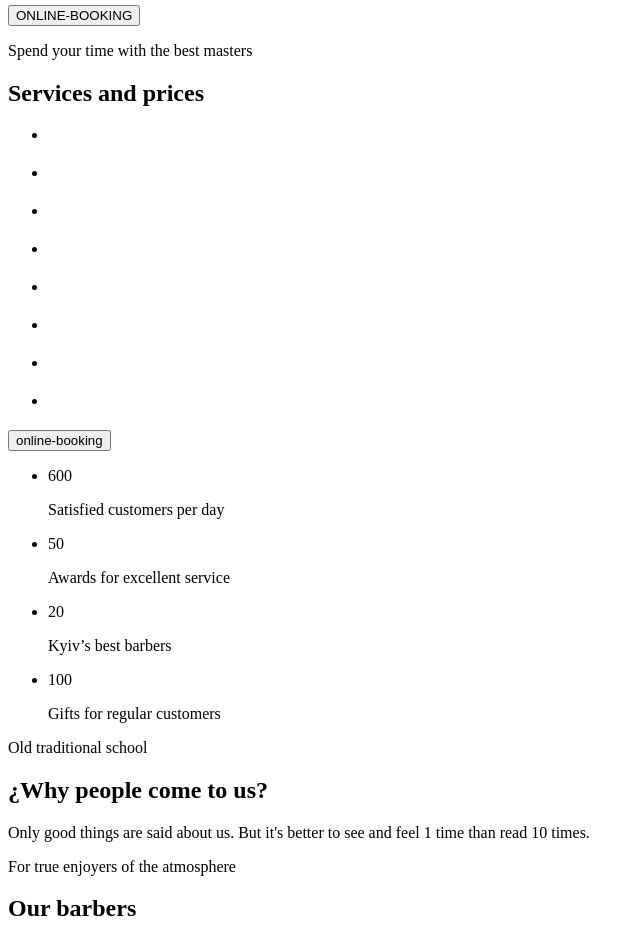
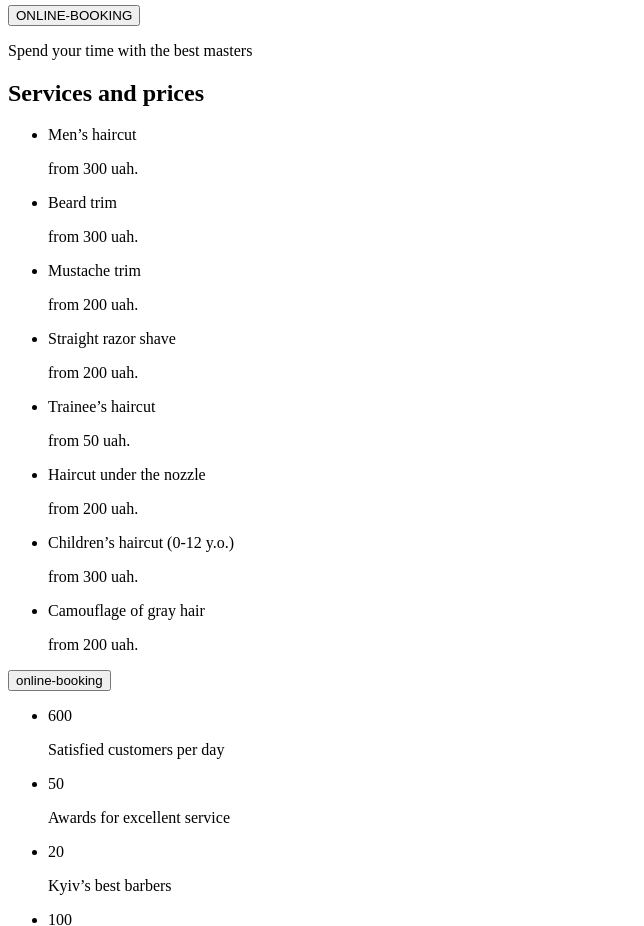
Before and after one commit to tet-n/barbershop-1, a plain HTML site: page index.html in a window 1280 px wide. Shown: the part 1460-2386 px from the top of the page, without its empty margins (0-644 px from the left). Drawn offline with Linux system fonts and the light colour scheme.

Commit message:
added info in services

```diff
--- a/index.html
+++ b/index.html
@@ -57,38 +57,38 @@
         <h2>Services and prices</h2>
         <ul>
           <li>
-            <p></p>
-            <p></p>
+            <p>Men’s haircut</p>
+            <p>from 300 uah.</p>
           </li>
           <li>
-            <p></p>
-            <p></p>
+            <p>Beard trim</p>
+            <p>from 300 uah.</p>
           </li>
           <li>
-            <p></p>
-            <p></p>
+            <p>Mustache trim</p>
+            <p>from 200 uah.</p>
           </li>
           <li>
-            <p></p>
-            <p></p>
+            <p>Straight razor shave</p>
+            <p>from 200 uah.</p>
           </li>
         </ul>
         <ul>
           <li>
-            <p></p>
-            <p></p>
+            <p>Trainee’s haircut</p>
+            <p>from 50 uah.</p>
           </li>
           <li>
-            <p></p>
-            <p></p>
+            <p>Haircut under the nozzle</p>
+            <p>from 200 uah.</p>
           </li>
           <li>
-            <p></p>
-            <p></p>
+            <p>Children’s haircut (0-12 y.o.)</p>
+            <p>from 300 uah.</p>
           </li>
           <li>
-            <p></p>
-            <p></p>
+            <p>Camouflage of gray hair</p>
+            <p>from 200 uah.</p>
           </li>
         </ul>
         <button type="button">online-booking</button>
```
